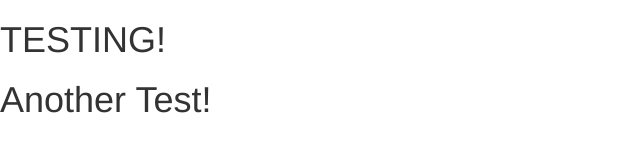
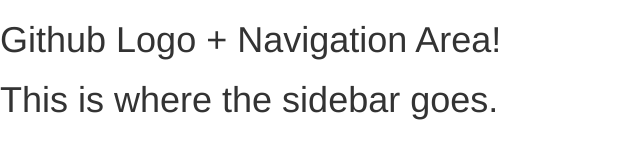
Before and after one commit to thedonz/TIY-Assignments, a website: page GitHub-Profile/index.html in a window 1280 px wide. Shown: the whole page, without its empty margins (0-640 px from the left). Drawn offline with nearby package versions, Linux system fonts and the light colour scheme; some icons are missing.

Commit message:
More stuff

```diff
--- a/GitHub-Profile/index.html
+++ b/GitHub-Profile/index.html
@@ -14,21 +14,24 @@ How to get .json file:
 <html>
 <head>
   <link rel="stylesheet" href="styles.css">
+  <link rel="stylesheet" href="https://cdnjs.cloudflare.com/ajax/libs/octicons/2.1.2/octicons.min.css">
   <link rel="stylesheet" href="https://maxcdn.bootstrapcdn.com/bootstrap/3.3.0/css/bootstrap.min.css">
+  <meta charset="UTF-8">
+  <meta name="viewport" content="width=device-width, initial-scale=1">
   <title>xdonze (Carlos Donze)</title>
 </head>
   <body>
     <nav>
       <!-- Nav Bar Goes Here <-->
-        <h1>TESTING! </h1>
+        <h1>Github Logo + Navigation Area! </h1>
       </-->
     </nav>
     <aside>
       <!-- Profile pic and left side go here <-->
-        <h1>Another Test!</h1>
+        <h1>This is where the sidebar goes.</h1>
       </-->
     </aside>
-
+  <div
   </body>
   <footer>
 
```
